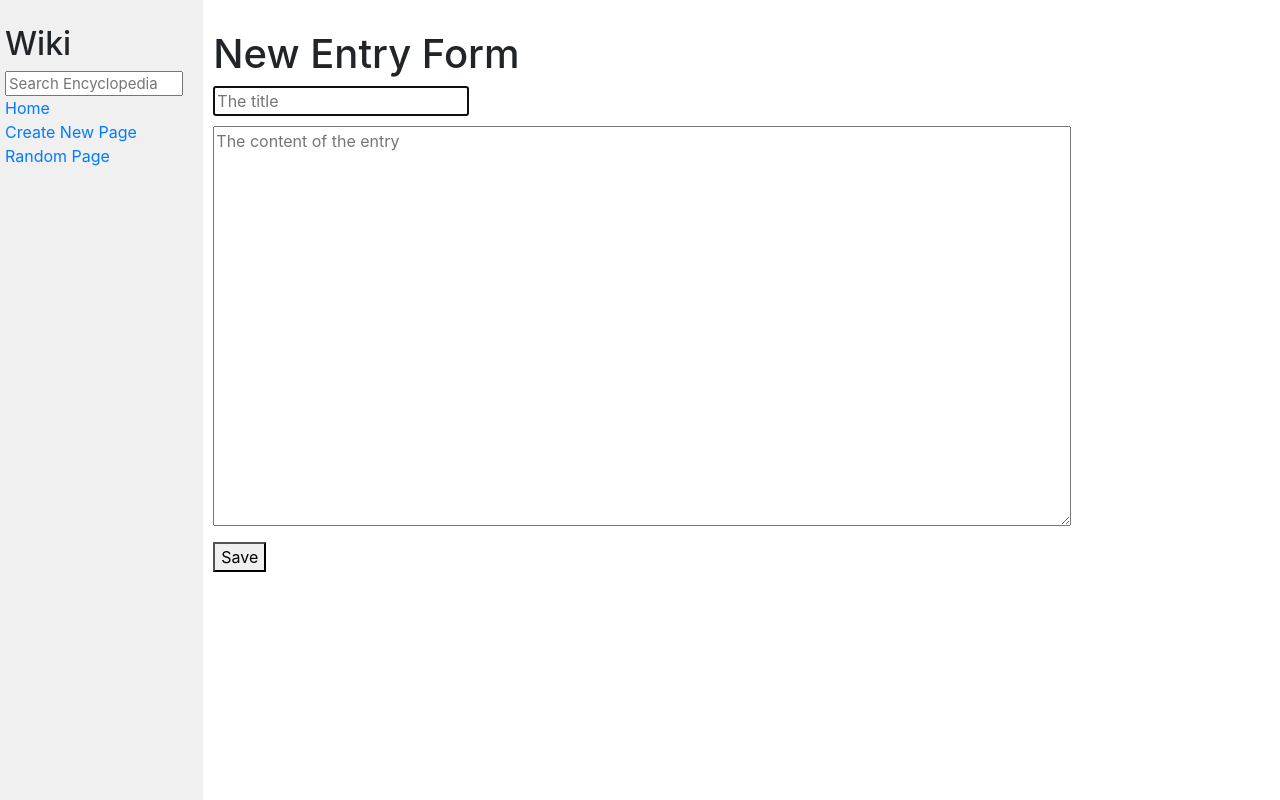
After one commit to atheerIT/wiki, a Django app: page /newEntry in a window 1280 px wide. The commit adds this page. Run offline with Django 3.2, Linux system fonts and the light colour scheme; some libraries are stand-ins or nearby versions.

Commit message:
finish the random feature

```diff
--- a/encyclopedia/templates/encyclopedia/entry.html
+++ b/encyclopedia/templates/encyclopedia/entry.html
@@ -6,6 +6,7 @@
 
 {% block body %}
     {{content|safe}}
+    <hr>
     <div>
         <p><a href="{% url 'edit' title %} ">Click here</a> to edit this page.</p>
     </div>
--- a/encyclopedia/templates/encyclopedia/layout.html
+++ b/encyclopedia/templates/encyclopedia/layout.html
@@ -24,7 +24,7 @@
                     <a href="{% url 'newEntry' %} ">Create New Page</a>
                 </div>
                 <div>
-                    Random Page
+                    <a href="{% url 'random' %}">Random Page</a>
                 </div>
                 {% block nav %}
                 {% endblock %}
--- /dev/null
+++ b/encyclopedia/templates/encyclopedia/newEntry.html
@@ -0,0 +1,20 @@
+{% extends "encyclopedia/layout.html" %}
+
+{% block title %}
+    NewEntry
+{% endblock %}
+
+{% block body %}
+    <h1>New Entry Form</h1>
+    <form action="{% url 'newEntry' %}" method="POST">
+        {% csrf_token %}
+        <div style="padding-bottom: 10px;">
+            <input type="text" name="title" placeholder="The title" autofocus>
+        </div>
+        <div style="padding-bottom: 10px;">
+            <textarea name="content" cols="50" rows="100" placeholder="The content of the entry" style="height: 400px;"></textarea>
+        </div>
+        <button type="submit">Save</button>
+    </form>
+
+{% endblock %}
--- a/encyclopedia/urls.py
+++ b/encyclopedia/urls.py
@@ -7,5 +7,6 @@ urlpatterns = [
     path("wiki/<title>", views.entry, name="entry"),
     path("search", views.search, name="search"),
     path("newEntry", views.newEntry, name="newEntry"),
-    path("editEntry/<title>", views.edit, name="edit")
+    path("editEntry/<title>", views.edit, name="edit"),
+    path("random", views.randomPage, name="random")
 ]
--- a/encyclopedia/views.py
+++ b/encyclopedia/views.py
@@ -1,4 +1,5 @@
 import re
+import random
 from django.shortcuts import render
 from django.http import HttpResponseRedirect
 from django.urls import reverse
@@ -67,6 +68,11 @@ def newEntry(request):
         title = request.POST["title"]
         content = request.POST["content"]
         listOfFiles = util.list_entries()
+        # If the title or the content is empty, error message should be displayed
+        if title == "" or content == "":
+             return render(request, "encyclopedia/error.html",{
+                "message": "Please fill the title field with valid title and the content field with valid Markdown content",
+            })
         if any(s.upper() == title.upper() for s in listOfFiles):
             return render(request, "encyclopedia/error.html",{
                 "message": f"The title ({title}) is already exists",
@@ -88,3 +94,8 @@ def edit(request, title):
         "fileName": title,
         "content": source,
     })
+
+def randomPage(request):
+    # random.choice is a function that randomly choose an item from a list.
+    entry = random.choice(util.list_entries())
+    return HttpResponseRedirect(reverse("entry", args=(entry,)))
```
Also changed, not shown: encyclopedia/templates/encyclopedia/editEntry.html (added, +18 -0 lines), encyclopedia/templates/encyclopedia/error.html (added, +12 -0 lines), entries/HTML.md (+10 -0 lines), entries/Test.md (added, +9 -0 lines).
